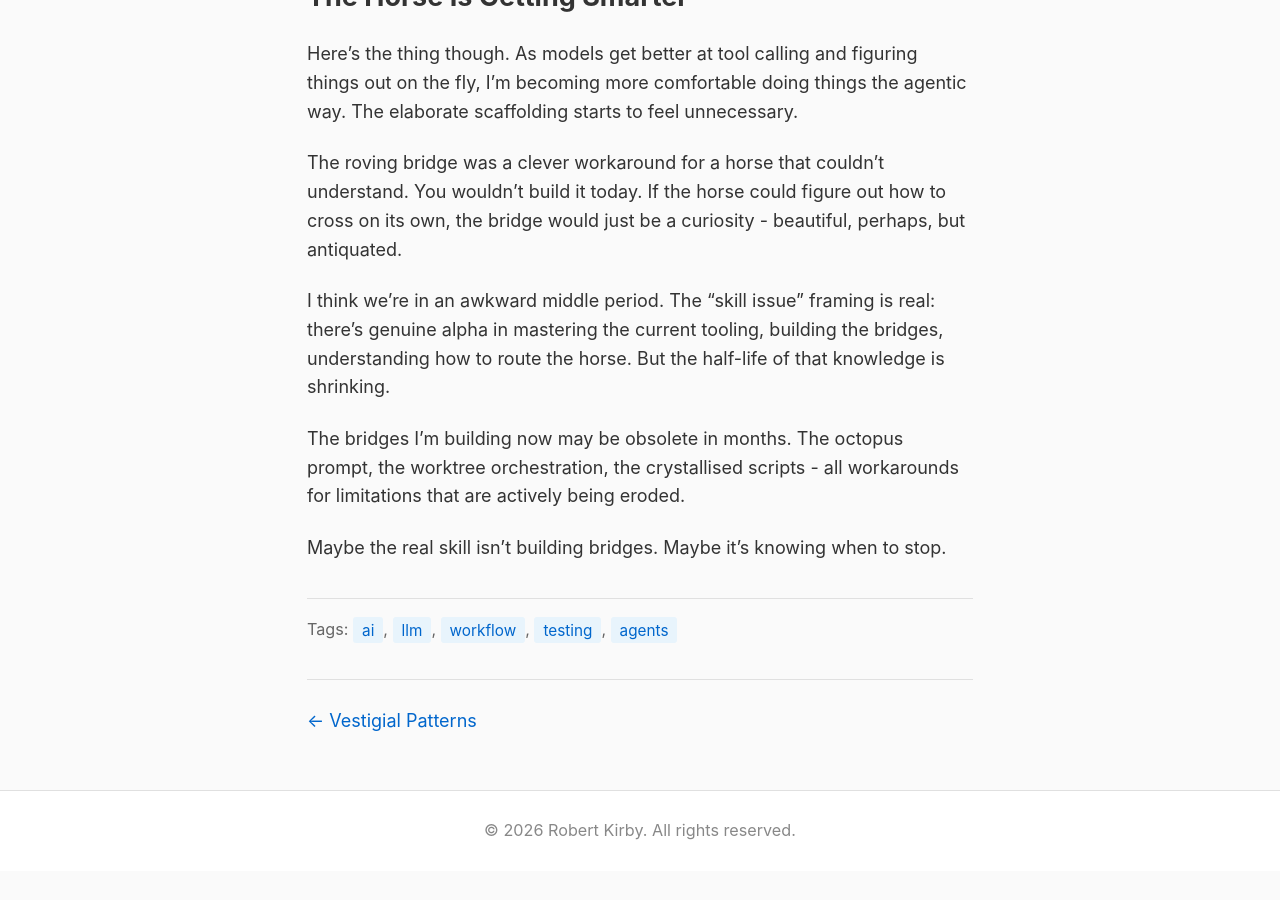
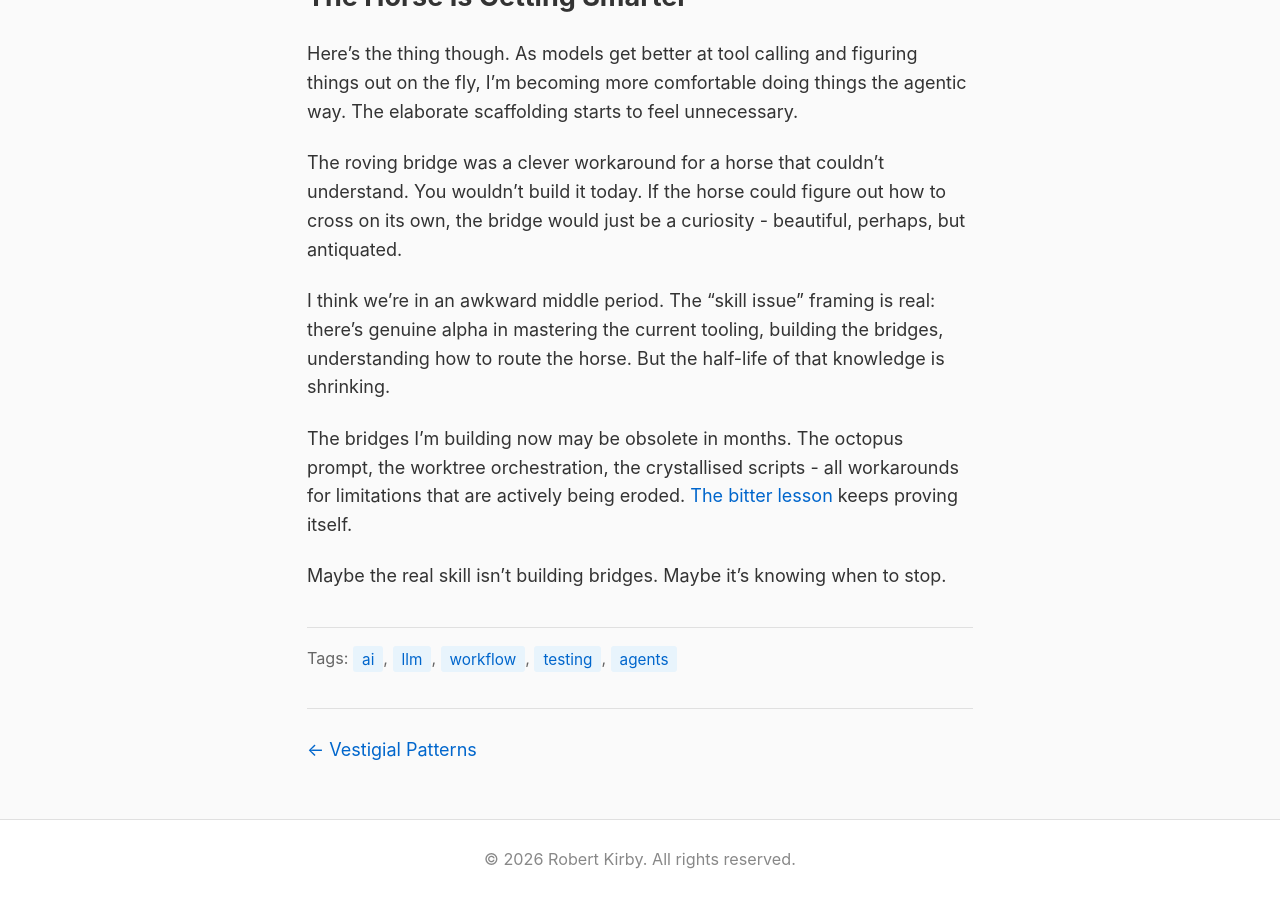
Before and after one commit to rob137/rob137.github.io, a Jekyll site: the page built from _posts/2026-01-09-roving-bridges.md, in a window 1280 px wide and 900 px high, scrolled down 3873 px. Built offline with Jekyll 4.4.1, drawn with Linux system fonts in a browser that asks for light colours; before the commit the page ends 4744 px from its top, so only the background shows below that.

Commit message:
Add link to The Bitter Lesson

```diff
--- a/_posts/2026-01-09-roving-bridges.md
+++ b/_posts/2026-01-09-roving-bridges.md
@@ -69,6 +69,6 @@
 
 I think we're in an awkward middle period. The "skill issue" framing is real: there's genuine alpha in mastering the current tooling, building the bridges, understanding how to route the horse. But the half-life of that knowledge is shrinking.
 
-The bridges I'm building now may be obsolete in months. The octopus prompt, the worktree orchestration, the crystallised scripts - all workarounds for limitations that are actively being eroded.
+The bridges I'm building now may be obsolete in months. The octopus prompt, the worktree orchestration, the crystallised scripts - all workarounds for limitations that are actively being eroded. [The bitter lesson](http://www.incompleteideas.net/IncIdeas/BitterLesson.html) keeps proving itself.
 
 Maybe the real skill isn't building bridges. Maybe it's knowing when to stop.
```
